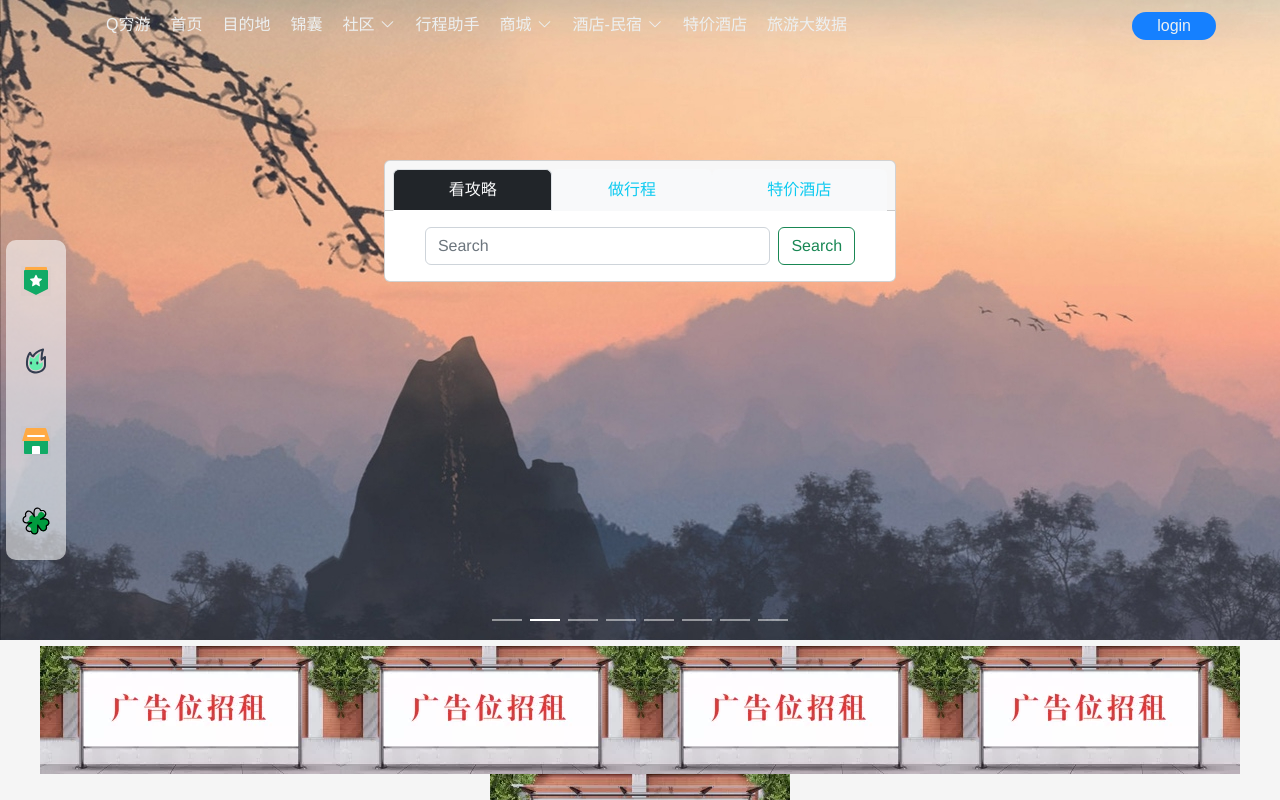
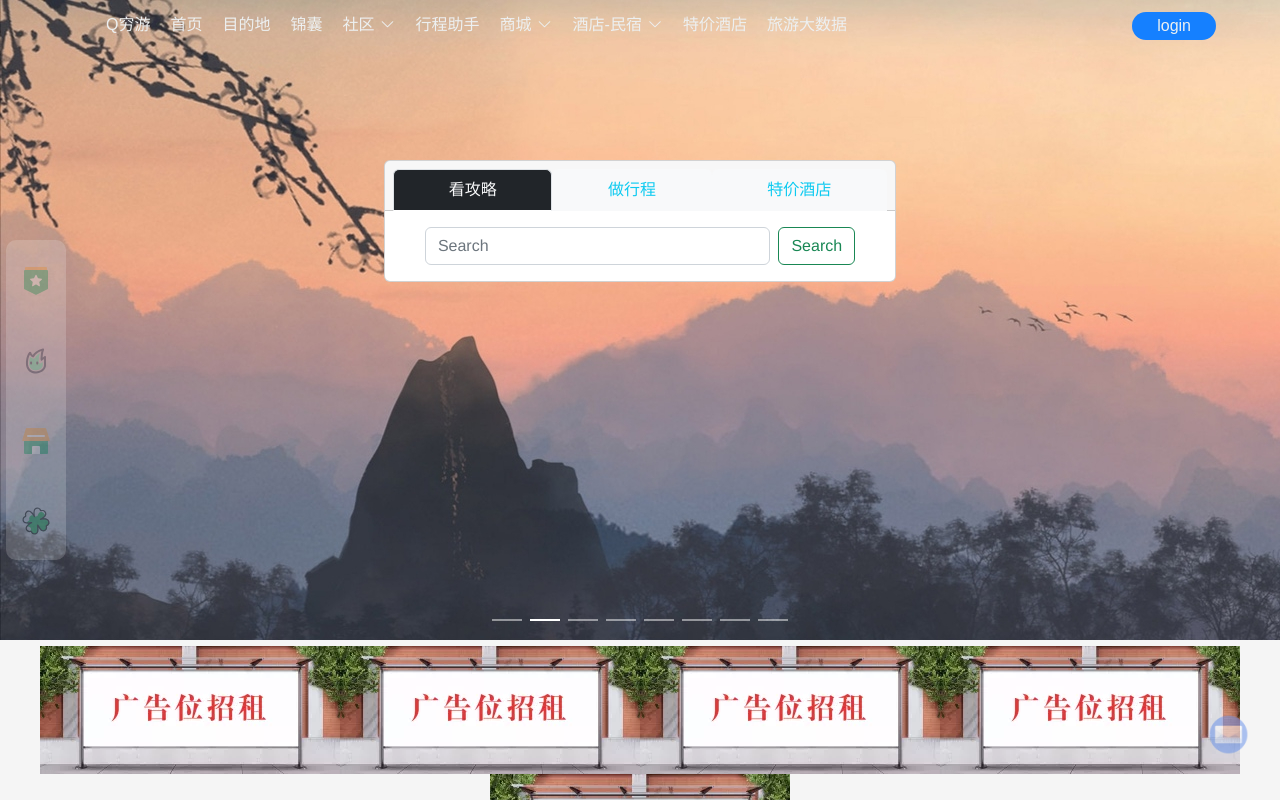
Before and after one commit to Funny1124/walking-with-the-wind, a Vue app: page / in a window 1280 px wide. Shown: the top 800 px of the page. Built offline with nearby package versions, Linux system fonts and the light colour scheme.

Commit message:
联系我们 侧边栏 美化

```diff
--- a/src/views/HomeView.vue
+++ b/src/views/HomeView.vue
@@ -1,7 +1,5 @@
 <template>
   <div>
-    <router-link to="/contact"><img class="contact" src="@/assets/email.png" alt="联系我们" title="联系我们">
-    </router-link>
     <nav-bar
       style="z-index: 5;
       position: absolute;
@@ -14,6 +12,10 @@
       <a href="#shop"><img src="../assets/img/shop.svg" alt=""><span>穷游商城</span></a>
       <a href="#hot-topic"><img src="../assets/img/goodday.svg" alt=""><span>热门话题</span></a>
     </div>
+    <!--    联系我们-->
+    <router-link to="/contact">
+      <img class="contact" src="@/assets/email.png" alt="联系我们">
+    </router-link>
     <!--    轮播图-->
     <div id="carousel" class="carousel" style="z-index: 1">
       <carousel-tem :info_list="new_list"></carousel-tem>
@@ -226,6 +228,7 @@ h2 {
 }
 
 .box {
+  opacity: 0.3;
   position: fixed;
   top: 30%;
   left: 0.5%;
@@ -234,29 +237,27 @@ h2 {
   width: 3%;
   min-height: 250px;
   min-width: 60px;
+  padding: 0 15px;
   background-color: rgba(255, 255, 255, 0.57);
   border-radius: 10px;
+  overflow: hidden;
+  display: flex;
+  flex-direction: column;
+  justify-content: space-around;
   transition: 0.3s;
 }
 
 .box:hover {
   width: 195px;
+  opacity: 1;
 }
 
 .box a {
   /* overflow: hidden; */
   line-height: 50px;
   height: 50px;
-  width: 88%;
   border-radius: 5px;
   position: relative;
-}
-
-.box {
-  overflow: hidden;
-  display: flex;
-  flex-direction: column;
-  justify-content: space-around;
 }
 
 /*.box a:nth-of-type(1)::before, .box a:nth-of-type(5)::before {*/
@@ -268,9 +269,7 @@ h2 {
 /*}*/
 
 .box a img {
-
   vertical-align: middle;
-  margin-left: 15px;
   height: 30px;
   width: 30px;
 }
@@ -294,12 +293,18 @@ h2 {
 }
 
 .contact {
+  opacity: 0.5;
   position: fixed;
-  left: 95%;
-  margin-top: 40%;
+  right: 2%;
+  bottom: 5%;
   width: 4%;
   height: auto;
   padding: 4px;
   border-radius: 8px;
 }
+
+.contact:hover {
+  width: 5%;
+  opacity: 1;
+}
 </style>
```
